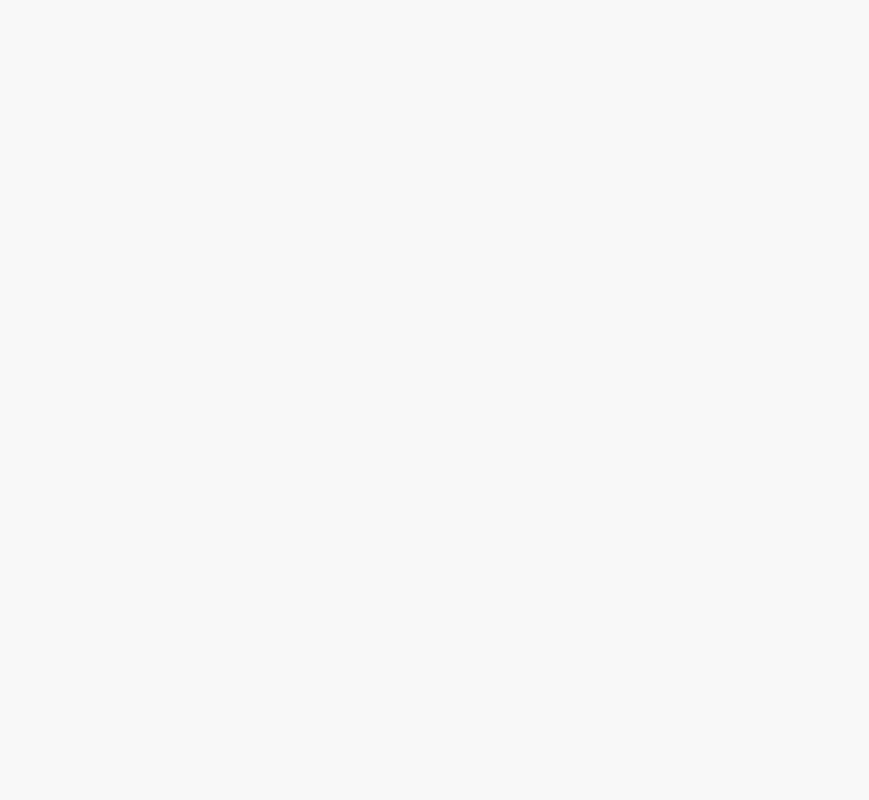
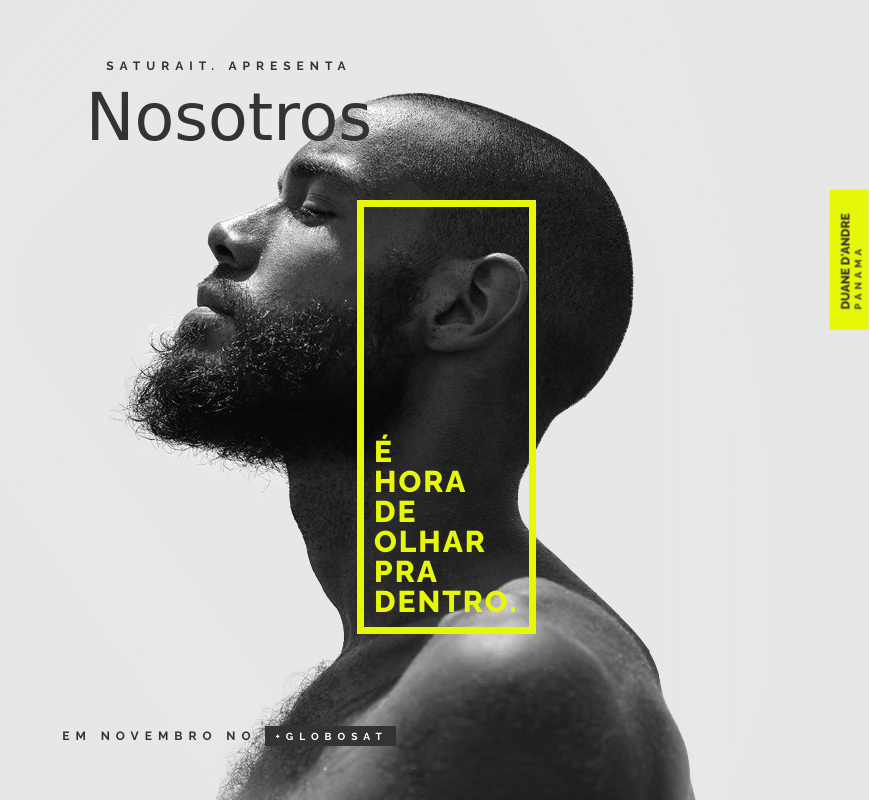
Before and after one commit to leticialourenco/nosotros-documentary, a plain HTML site: page index.html in a window 1280 px wide. Shown: the whole page, without its empty margins (411-1280 px from the left). Drawn offline with Linux system fonts and the light colour scheme; a web font is replaced by a local one.

Commit message:
Write front-end base

```diff
--- a/index.html
+++ b/index.html
@@ -2,13 +2,29 @@
 <html lang="en">
 <head>
 	<meta charset="UTF-8">
-	<title>Saturait 2017</title>
+	<meta http-equiv="X-UA-Compatible" content="IE=edge">
+  	<meta name="viewport" content="width=device-width, initial-scale=1, shrink-to-fit=no">
+
+	<title>Saturait. // Nosotros</title>
+	<link rel="icon" href="images/favicon.png" type="image/x-icon">
+
 	<link rel="stylesheet" href="style/reset.css">
 	<link rel="stylesheet" href="style/style.css">
 </head>
 <body>
-	<div class="page">
+	<div class="page cover">
+		<h2 class="pre-title">Saturait. Apresenta</h2>
+		<h1 class="title">Nosotros</h1>
 
+		<div class="sticker">
+			<p>Duane D'Andre<br><span>Panama</span></p>
+		</div>
+
+		<div class="slogan-frame">
+			<p>É<br>hora<br>de<br>olhar<br>pra<br>dentro.</p>
+		</div>
+
+		<h2 class="pre-title cover-footer">Em novembro no <span>+globosat</span></h2>
 	</div>
 </body>
 </html>
--- a/style/style.css
+++ b/style/style.css
@@ -1,5 +1,119 @@
+@import url('https://fonts.googleapis.com/css?family=Damion|Raleway:300,400,700,800,900');
+
+body {
+	font-family: 'Raleway', sans-serif;
+	color: #333;
+	font-size: 12px;
+	background: #e7e7e7;
+}
+
 .page {
 	width: 100%;
 	min-height: 100vh;
-	background: #f7f7f7;
 }
+
+.cover {
+	background: url('../images/duane_andre.png') #e7e7e7 no-repeat bottom right;
+	background-size: auto;
+	max-width: 1480px;
+	margin: 0 auto;
+}
+
+.pre-title {
+	padding: 5em 0 0;
+	text-transform: uppercase;
+	letter-spacing: 6px;
+	font-weight: 700;
+	text-align: center;
+	width: 100%
+}
+
+.pre-title span {
+	color: #fff;
+	background: #333;
+	padding: 4px 8px 4px 10px;
+	font-size: 85%;
+}
+
+.title {
+	font-family: 'Damion', cursive;
+	text-align: center;
+	font-size: 65px;
+	margin: .2em 0 0;
+}
+
+.cover-footer {
+	margin-top: 8em;
+	padding: 0;
+}
+
+.slogan-frame {
+	border: solid 7px #e6f708;
+	width: 130px;
+	height: 50vh;
+	margin: 50px 0 0 60vw;
+	padding: 10px;
+	display: table;
+}
+
+.slogan-frame p {
+	font-weight: 800;
+	font-size: 30px;
+	letter-spacing: 2px;
+	text-transform: uppercase;
+	color: #e6f708;
+	display: table-cell;
+	vertical-align: bottom;
+}
+
+.sticker {
+	background: #e6f708;
+	width: 120px;
+	padding: 10px 0 5px 20px;
+	text-transform: uppercase;
+	font-weight: 800;
+
+    position: fixed;
+    right: -50px;
+    top: 30vh;
+
+	-ms-transform: rotate(-90deg);
+    -webkit-transform: rotate(-90deg);
+    transform: rotate(-90deg);
+}
+
+.sticker span {
+	letter-spacing: 4px;
+	font-size: 80%;
+	font-weight: 700;
+}
+
+@media (min-width: 1480px){
+	.slogan-frame {
+		margin-left: 60vw;
+	}
+}
+
+@media (min-width: 1800px){
+	.slogan-frame {
+		margin-left: 35vw;
+	}
+}
+
+@media (max-width: 768px){
+	.cover {
+		background-size: auto 100%;
+		background-position: bottom center;
+	}
+
+	.slogan-frame {
+		height: 40vh;
+		margin: 50px 0 0 26vw;
+		padding: 10px;
+		display: table;
+	}
+
+	.cover-footer {
+		color: #bbb;
+	}
+}
```
Also changed, not shown: images/duane_andre.png (added), images/favicon.png (added), 1 other file.
